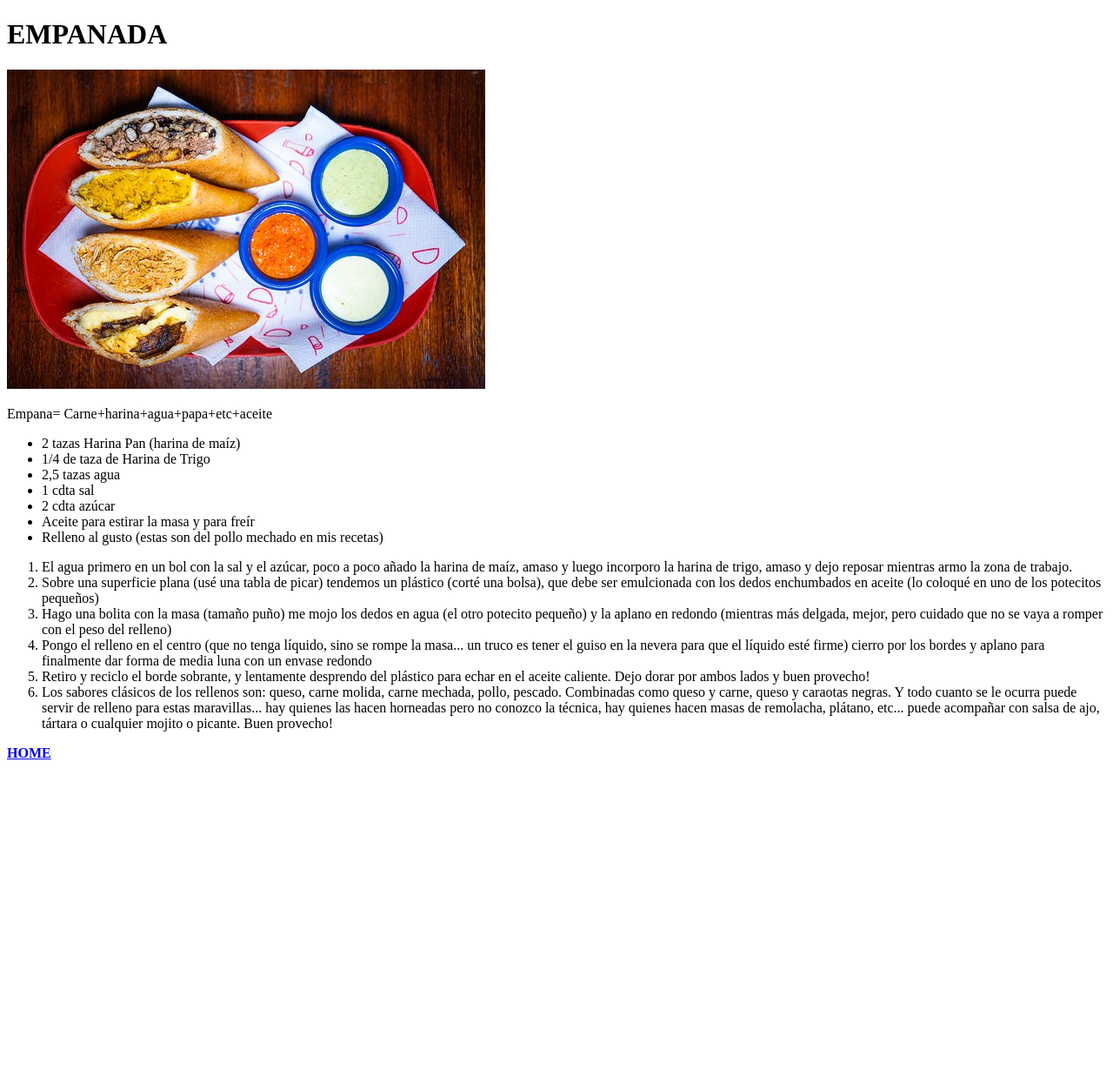
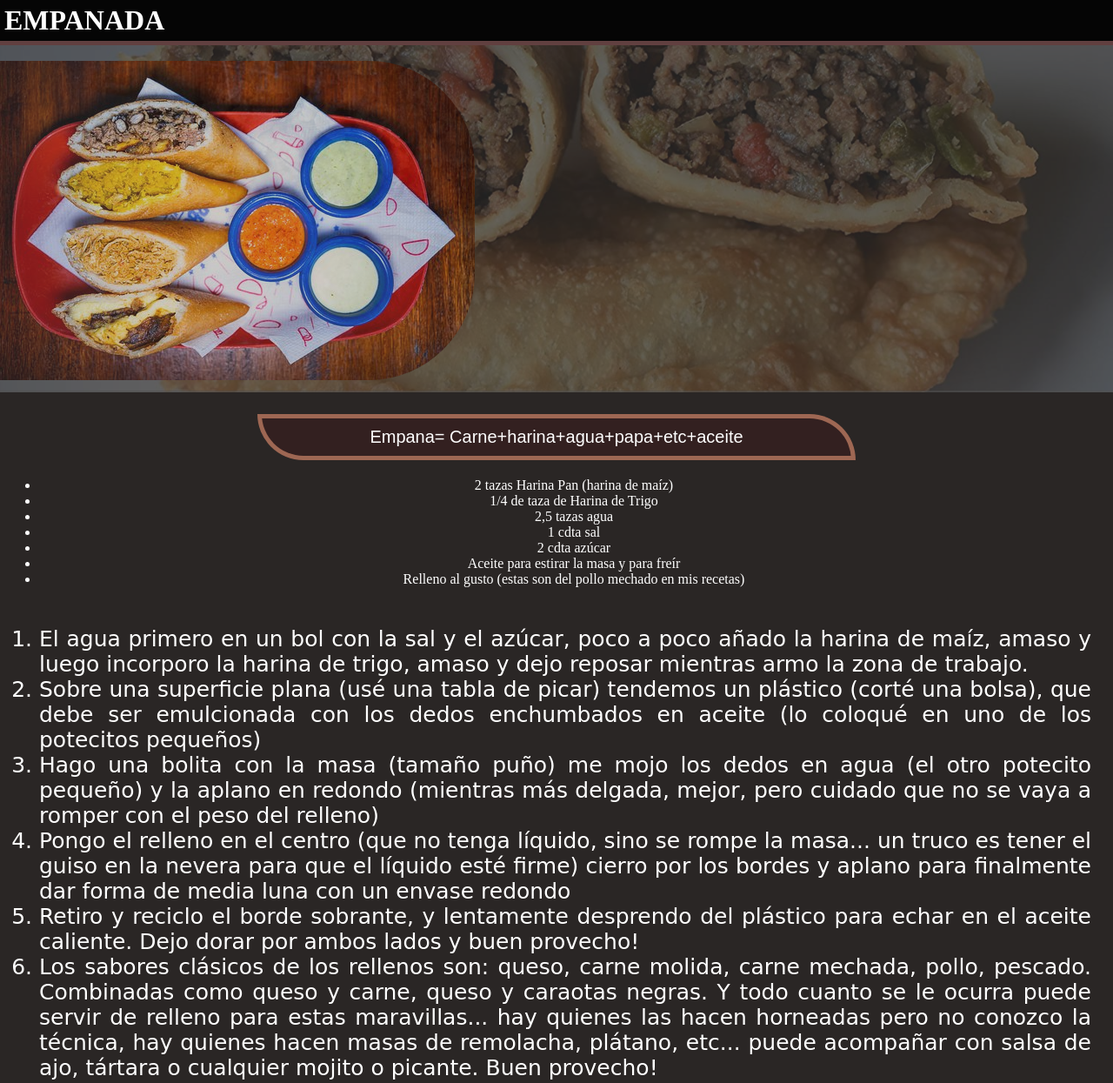
Before and after one commit to DokiGuerrillero/odin-recipes, a plain HTML site: page recipes/empanada.html in a window 1280 px wide. Shown: the top 1245 px of the page at 87% size. Before the commit the page ends 883 px from the top, so only its background shows below. Drawn offline with Linux system fonts and the light colour scheme.

Commit message:
Empanada y s2.css

```diff
--- a/CSS/s2.css
+++ b/CSS/s2.css
@@ -0,0 +1,67 @@
+html {
+    background-color: rgb(34, 19, 16);
+    color: white;
+    margin: 0px 0px 0px 0px;
+}
+body {
+    margin: 0px 0px 0px 0px;
+}
+h1 {
+    margin: 0px 0px 0px 0px;
+    background-color: rgb(5, 5, 5);
+    border-bottom: 5px solid rgb(97, 64, 64);
+    padding: 5px 5px 2px 5px;
+    width: 100vw;
+    height: 5vh;
+}
+img {
+    size: auto;
+    margin: 10px -5px 5px -12px;
+    border: 3px solid rgba(255, 255, 255, 0);
+    border-radius: 0px 125px 125px 0px;
+    filter: grayscale(0%);
+    filter: opacity(70%);
+
+}
+section {
+    background-image: url(./../recipes/Receta-Empanada/1.jpg);
+    background-repeat: no-repeat;
+    background-position:center;
+    background-size: 100vw;
+}
+div {
+    border-bottom: 2px solid rgba(82, 82, 82, 0.507);
+    background-color: rgba(46, 46, 46, 0.705);
+    padding: 5px 5px 0px 5px;
+}
+
+div p {
+    font-size: 20px;
+    font-family: sans-serif;
+    background-color: rgba(65, 26, 26, 0.432);
+    width: 51ex;
+    border: 5px solid rgba(179, 117, 93, 0.842);
+    border-radius: 0px 350px 0px 350px;
+    padding: 10px 70px 10px 70px;
+    text-align: center;
+    margin-left: auto;
+    margin-right: auto;
+}
+div ul {
+    text-align: center;
+}
+div ol {
+    text-align: justify;
+    font-family: cursive;
+    font-size: 25px;
+    margin-top: 45px;
+    margin-left: auto;
+    margin-right: 20px;
+}
+div a {
+    font-family: -apple-system, BlinkMacSystemFont, 'Segoe UI', Roboto, Oxygen, Ubuntu, Cantarell, 'Open Sans', 'Helvetica Neue', sans-serif;
+    text-align: right;
+    text-decoration: none;
+    color: red;
+    margin-left: 90vw;
+}
--- a/recipes/empanada.html
+++ b/recipes/empanada.html
@@ -4,11 +4,17 @@
     <meta charset="UTF-8">
     <meta http-equiv="X-UA-Compatible" content="IE=edge">
     <meta name="viewport" content="width=device-width, initial-scale=1.0">
+    <link rel="stylesheet" href="./../CSS/s2.css">
     <title>EMPANADA</title>
 </head>
 <body>
     <h1>EMPANADA</h1>
+    <section>
+        <div class="Nova">
             <img src="./Receta-Empanada/empanada1.jpg">
+        </div>
+    </section>
+    <div>
         <p>Empana= Carne+harina+agua+papa+etc+aceite</p>
         <ul>
             <li>2 tazas Harina Pan (harina de maíz)</li>
@@ -28,5 +34,6 @@
             <li>Los sabores clásicos de los rellenos son: queso, carne molida, carne mechada, pollo, pescado. Combinadas como queso y carne, queso y caraotas negras. Y todo cuanto se le ocurra puede servir de relleno para estas maravillas... hay quienes las hacen horneadas pero no conozco la técnica, hay quienes hacen masas de remolacha, plátano, etc... puede acompañar con salsa de ajo, tártara o cualquier mojito o picante. Buen provecho!</li>
         </ol>
         <a href="../index.html"><strong>HOME</strong></a>
+    </div>
 </body>
 </html>
```
Also changed, not shown: recipes/Receta-Empanada/1.jpg (added). Lines whose indentation alone changed are shown as unchanged.
